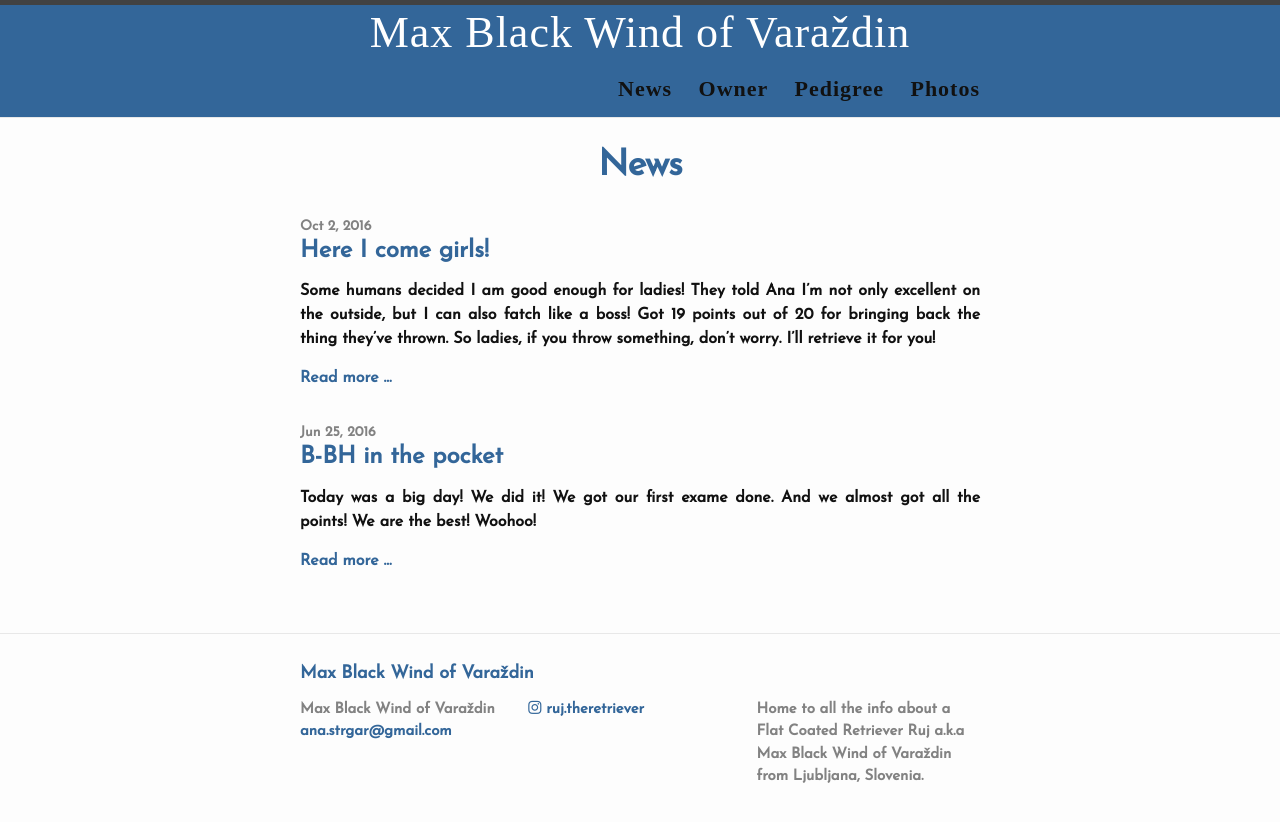
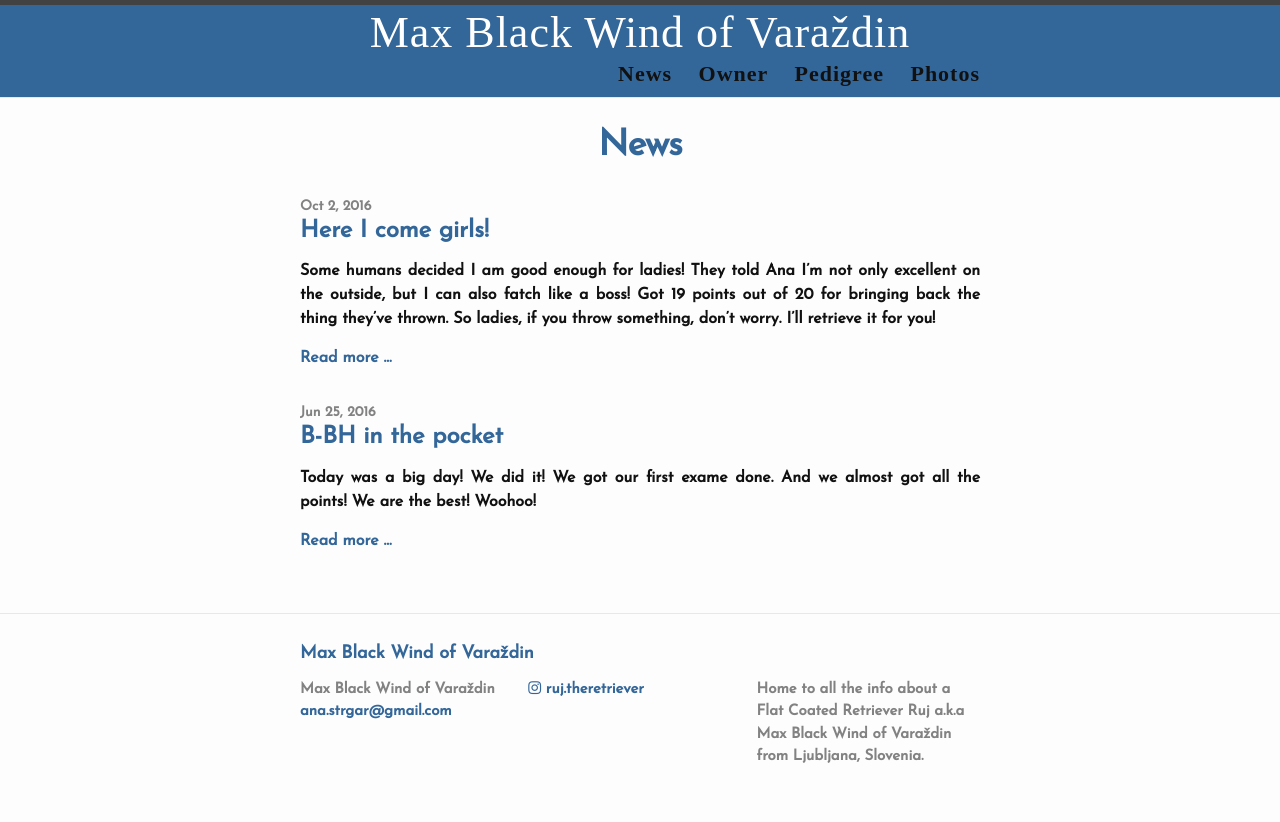
Before and after one commit to Lessey/Lessey.github.io, a Jekyll site: the page built from news.html, in a window 1280 px wide. Shown: the top 822 px of the page. Built offline with Jekyll 4.4.1, drawn with Linux system fonts in a browser that asks for light colours; nearby versions of some CDN libraries; some web fonts are replaced; library files that are not in the unit come from our copies.

Commit message:
Fixed mobile view and instagram icon

```diff
--- a/_includes/head.html
+++ b/_includes/head.html
@@ -9,7 +9,7 @@
   {% assign custom_url = site.url | append: site.baseurl %}
   {% assign full_base_url = custom_url | default: site.github.url %}
   <link rel="stylesheet" href="https://maxcdn.bootstrapcdn.com/bootstrap/3.3.4/css/bootstrap.min.css">
-  <link rel="stylesheet" href="font-awesome-4.6.3/css/font-awesome.min.css">
+  <link rel="stylesheet" href="../font-awesome-4.6.3/css/font-awesome.min.css">
   <link rel="stylesheet" href="https://fonts.googleapis.com/css?family=Walter+Turncoat">
   <link rel="stylesheet" href="https://fonts.googleapis.com/css?family=Josefin+Sans">
   <link rel="stylesheet" href="https://fonts.googleapis.com/css?family=Tillana">
--- a/_sass/minima/_layout.scss
+++ b/_sass/minima/_layout.scss
@@ -26,6 +26,13 @@
     &:visited {
         color: #ffffff;
     }
+
+    @include media-query($on-palm) {
+        font-size: 8vw;
+        letter-spacing: 0px;
+        line-height: normal;
+    }
+
 }
 
 .site-nav {
@@ -34,7 +41,8 @@
     font-size: 22px;
     letter-spacing: 1px;
     float: right;
-    line-height: 56px;
+    line-height: normal;
+    padding-bottom: 10px;
 
     .menu-icon {
         display: none;
@@ -42,7 +50,8 @@
 
     .page-link {
         color: $text-color;
-        line-height: $base-line-height;
+        padding-top: 10px;
+        // line-height: $base-line-height;
 
         // Gaps between nav items, but not on the last one
         &:not(:last-child) {
@@ -51,6 +60,34 @@
     }
 
     @include media-query($on-palm) {
+        padding-bottom: 5px;
+
+        .page-link {
+            padding-top: 2px;
+            font-size: 18px;
+
+            // Gaps between nav items, but not on the last one
+            &:not(:last-child) {
+                margin-right: 10px;
+            }
+        }
+    }
+
+
+
+
+        /*.page-link {
+            display: block;
+            padding: 5px 10px;
+
+            &:not(:last-child) {
+                margin-right: 0;
+            }
+            margin-left: 20px;
+        }*/
+
+
+    /*
         position: absolute;
         top: 9px;
         right: $spacing-unit / 2;
@@ -60,7 +97,8 @@
         text-align: right;
 
         .menu-icon {
-            display: block;
+            display: none;
+            block;
             float: right;
             width: 36px;
             height: 26px;
@@ -83,16 +121,8 @@
             padding-bottom: 5px;
         }
 
-        .page-link {
-            display: block;
-            padding: 5px 10px;
 
-            &:not(:last-child) {
-                margin-right: 0;
-            }
-            margin-left: 20px;
-        }
-    }
+    }*/
 }
 
 #naslov1 {
@@ -179,6 +209,10 @@
 .page-content {
     padding: $spacing-unit 0;
     text-align: justify;
+
+     @include media-query($on-palm) {
+        padding-top: 15px;
+        padding-bottom: 15px;
 }
 
 .page-heading {
@@ -212,6 +246,11 @@
 #welcome {
     text-align: center;
     font-weight: bold;
+
+
+    }
+
+
 }
 
 
--- a/index.html
+++ b/index.html
@@ -24,5 +24,5 @@
   <p><span class="info">Hips HD:</span> A/A</p>
   <p><span class="info">Elbows ED:</span> 0/0</p>
   <p><span class="info">Eyes:</span> Clear</p>
-  <p><span class="info">Hobbies:</span> Swimming, retrieving objects, long walks, playing with my dog friends, swimming, sleeping on my back, taking a bath in the puddle, drinking from the puddle. Oh, and did I mention I like swimming?</p>
+  <p><span class="info">Hobbies:</span> Swimming, retrieving objects, long walks, playing with my dog friends, swimming, sleeping on my back, taking a bath in the puddle, drinking from the puddle. Oh, and have I mentioned I like swimming?</p>
 </div>
--- a/owner.html
+++ b/owner.html
@@ -9,7 +9,7 @@
     My owner is Ana Strgar. We live with our family in Slovenia. We enjoy long walks and drinks with friends. She often takes me with her on a hike into the mountains. I love snow. I guess she does too, since she also takes me with her when she goes skiing. Snow is just the best thing ever! Besides from the water of course. Oh, and balls and sticks and practically anything that you can go and fetch. Twice a week she takes me to this place, where I can jump over obstacles and go through tunnels and over the swings. I like that. I also like when we go to this other place where she has to walk besides me and we do turns and all kind of other stuff, which I have to do alone. Like sit and lay down or go on the table. It sometimes makes my brains hurt, but I love it nevertheless.
   </p>
   <p>
-    Back to my owner. She likes mounting climbing. When we are at home she reads a lot.
+    Back to my owner. She likes mountain climbing. When we are at home she reads a lot.
   </p>
   <p>
     Oh, and I also have this other owner, who is more like my mom, because she spoils me a lot. That is Ana’s mom, Katja. She is also the one, who says I should have a lot of lady friends and go to this event, where there is a lot of other dogs. And they all go in circles with their handles. She gives me this delicious yellow stuff (I think it's called cheese) right from the big white wardrobe. Sometimes Ana catches her and she goes mad at her mom. Like really mad. But I don't care. I got the snack!
```
